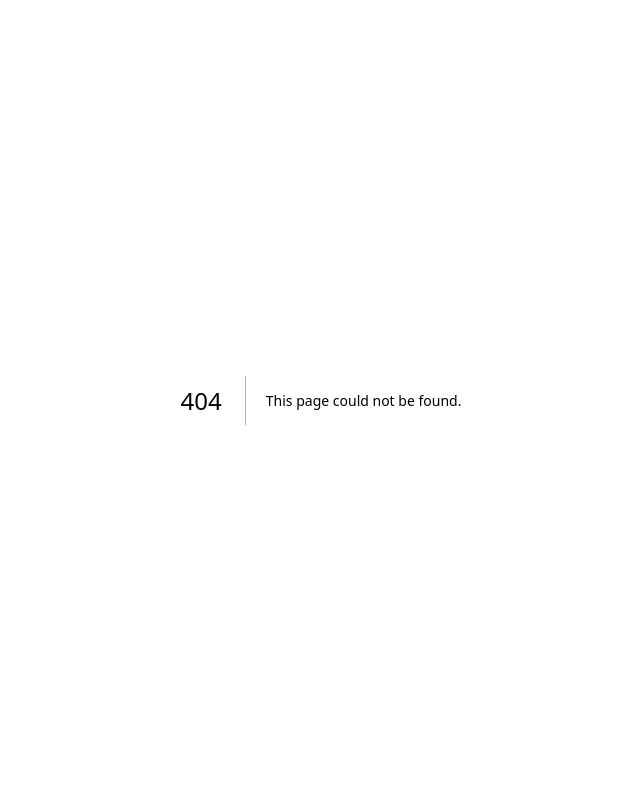
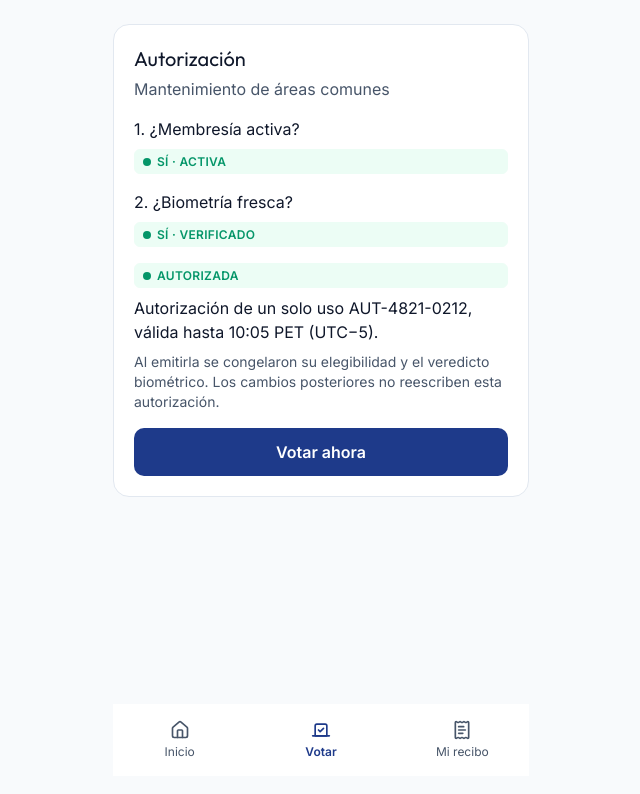
Before and after one commit to Morocoders-Arq-9056/votochain-web-frontend, a Next.js app: page /autorizacion in a window 1280 px wide. Before the commit this address had no page. Shown: the top 794 px of the page, without its empty margins (319-959 px from the left). Built offline with nearby package versions, Linux system fonts and the light colour scheme.

Commit message:
feat(voting): render authorization page with async content

```diff
--- /dev/null
+++ b/app/(voting)/autorizacion/AuthorizationContent.tsx
@@ -0,0 +1,14 @@
+import { AuthorizationFlow } from "./AuthorizationFlow";
+import { getAuthorization } from "@/lib/application/get-authorization";
+
+export async function AuthorizationContent({
+  searchParams,
+}: {
+  searchParams: Promise<{ caso?: string | string[] }>;
+}) {
+  const { caso } = await searchParams;
+  const data = await getAuthorization(
+    typeof caso === "string" ? caso : undefined,
+  );
+  return <AuthorizationFlow data={data} />;
+}
--- /dev/null
+++ b/app/(voting)/autorizacion/page.tsx
@@ -0,0 +1,18 @@
+import { Suspense } from "react";
+import { AuthorizationContent } from "./AuthorizationContent";
+
+export default function AuthorizationPage({
+  searchParams,
+}: PageProps<"/autorizacion">) {
+  return (
+    <Suspense
+      fallback={
+        <p className="text-base text-text-secondary">
+          Comprobando su elegibilidad…
+        </p>
+      }
+    >
+      <AuthorizationContent searchParams={searchParams} />
+    </Suspense>
+  );
+}
```
